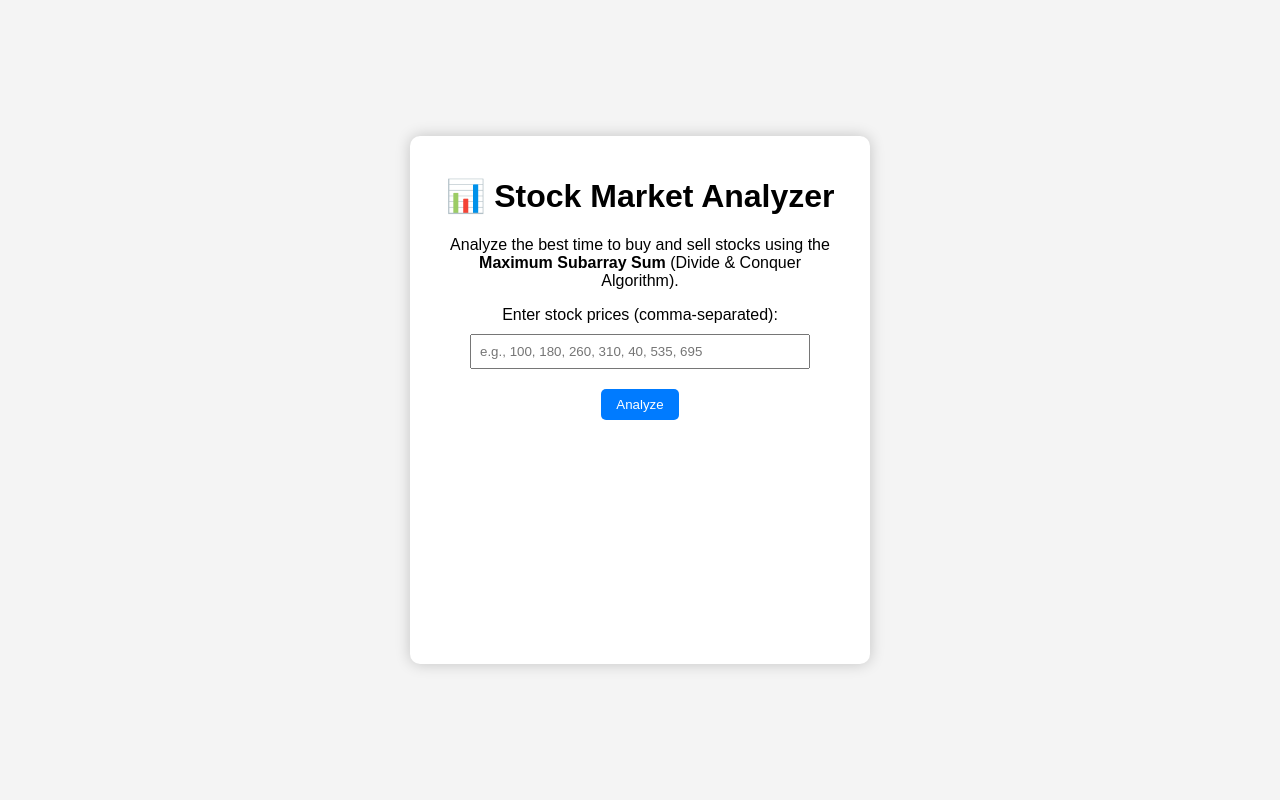
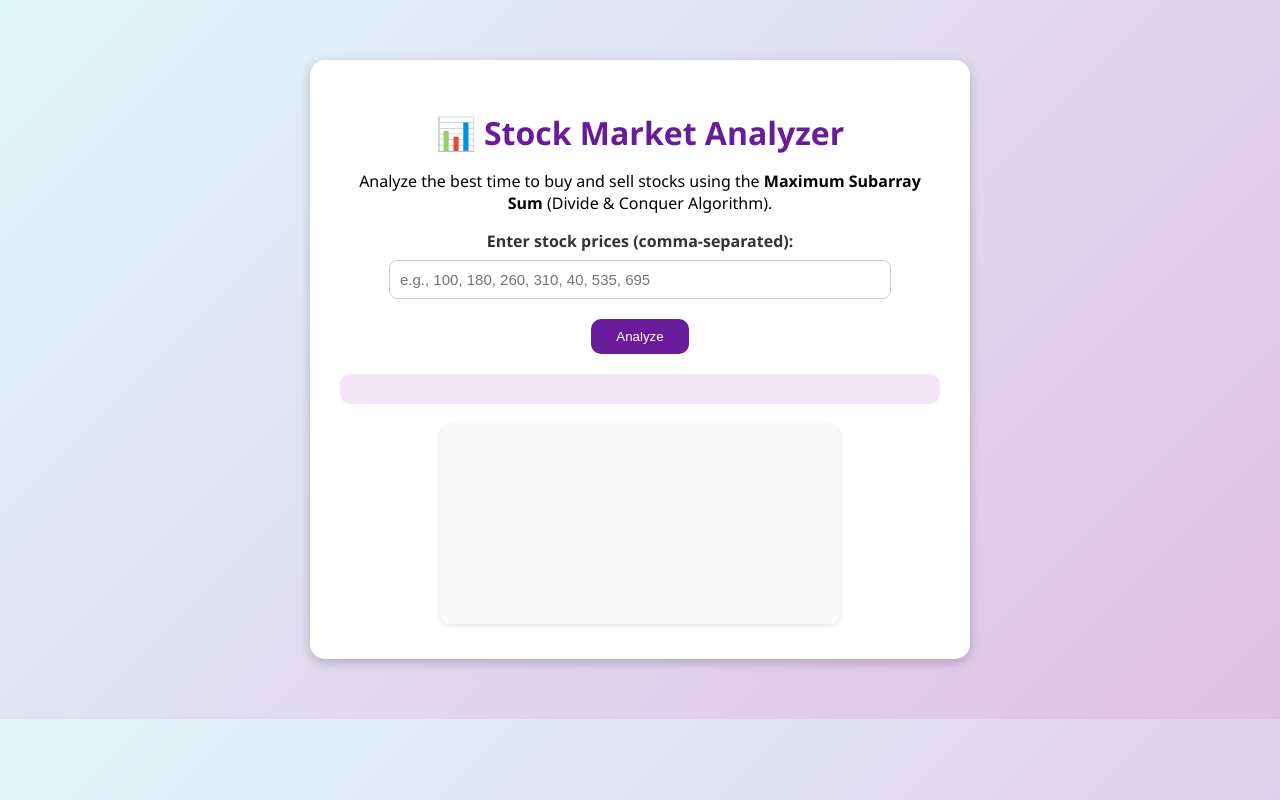
Before and after one commit to rithvikat/stock-market-analyzer, a plain HTML site: page index.html in a window 1280 px wide. Drawn offline with nearby package versions, Linux system fonts and the light colour scheme.

Commit message:
Update style.css

```diff
--- a/style.css
+++ b/style.css
@@ -1,43 +1,69 @@
 body {
-    font-family: Arial, sans-serif;
-    background-color: #f4f4f4;
-    display: flex;
-    justify-content: center;
-    align-items: center;
-    height: 100vh;
+    font-family: 'Segoe UI', Tahoma, Geneva, Verdana, sans-serif;
+    background: linear-gradient(135deg, #e0f7fa, #e1bee7);
+    text-align: center;
     margin: 0;
+    padding: 0;
 }
 
 .container {
-    background: white;
-    padding: 20px 30px;
-    border-radius: 10px;
-    box-shadow: 0px 0px 15px rgba(0,0,0,0.2);
-    text-align: center;
-    width: 400px;
+    width: 90%;
+    max-width: 600px;
+    margin: 60px auto;
+    background: #fff;
+    border-radius: 15px;
+    box-shadow: 0 4px 12px rgba(0,0,0,0.2);
+    padding: 30px;
 }
 
-input {
+h1 {
+    color: #6a1b9a;
+    margin-bottom: 10px;
+}
+
+label {
+    display: block;
+    margin-top: 15px;
+    font-weight: bold;
+    color: #333;
+}
+
+input[type="text"] {
     width: 80%;
-    padding: 8px;
-    margin: 10px 0;
+    padding: 10px;
+    border-radius: 8px;
+    border: 1px solid #ccc;
+    margin-top: 8px;
+    margin-bottom: 20px;
+    font-size: 15px;
 }
 
 button {
-    padding: 8px 15px;
-    margin-top: 10px;
-    cursor: pointer;
-    background-color: #007bff;
+    background-color: #6a1b9a;
     color: white;
     border: none;
-    border-radius: 5px;
+    padding: 10px 25px;
+    border-radius: 10px;
+    cursor: pointer;
+    transition: 0.3s;
 }
 
 button:hover {
-    background-color: #0056b3;
+    background-color: #8e24aa;
 }
 
 #result {
     margin-top: 20px;
-    font-weight: bold;
+    font-size: 16px;
+    color: #333;
+    background-color: #f3e5f5;
+    border-radius: 10px;
+    padding: 15px;
 }
+
+canvas {
+    margin-top: 20px;
+    background: #fafafa;
+    border-radius: 10px;
+    box-shadow: 0 2px 6px rgba(0,0,0,0.1);
+}
```
